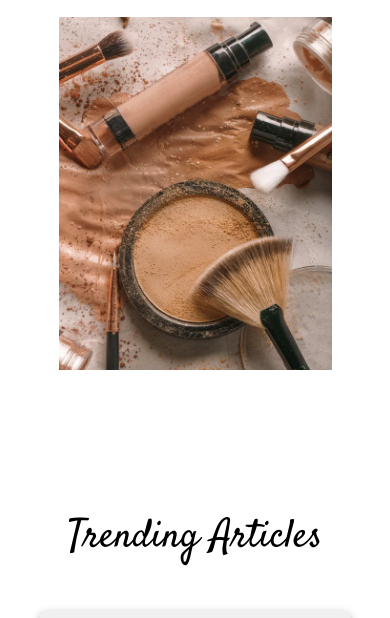
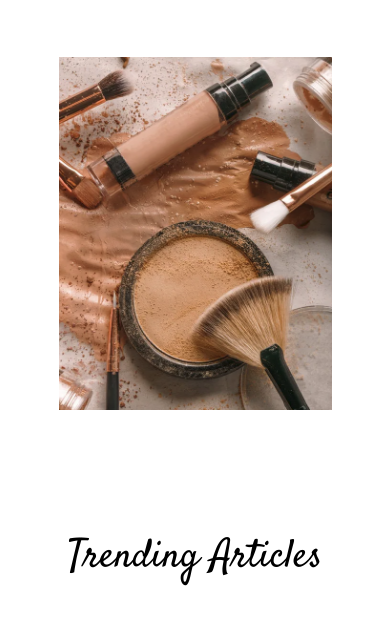
Before and after one commit to eligiorbautista/arts-of-makeup-mastery, a plain HTML site: page index.html in a window 390 px wide. Shown: the part 411-1029 px from the top of the page. Drawn offline with nearby package versions, Linux system fonts and the light colour scheme.

Commit message:
Add files via upload

```diff
--- a/assets/css/style.css
+++ b/assets/css/style.css
@@ -81,7 +81,7 @@ section {
     font-size: calc(1rem + 2vw);
     font-weight: 300;
     line-height: 1.2;
-    padding: 50px;
+    margin: 50px 0;
     text-align: center;
     font-family: 'Satisfy', cursive;
     width: 100vw;
@@ -122,7 +122,8 @@ section {
 
     .section-title {
         font-size: calc(1rem + 5vw);
-        padding: 40px 0;
+        margin-top: 20px;
+        margin-bottom: 80px;
         width: 80vw;
     }
 
@@ -142,7 +143,7 @@ section {
 
 @media (max-width: 576px) {
     .container {
-        gap: 20px;
+        gap: 60px;
     }
 
     .container .text-container h1 {
```
